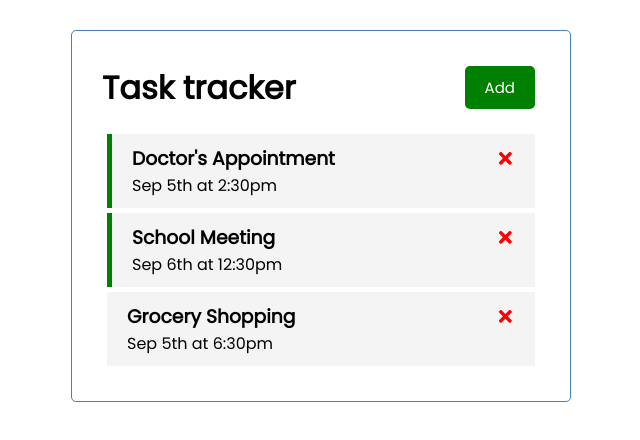
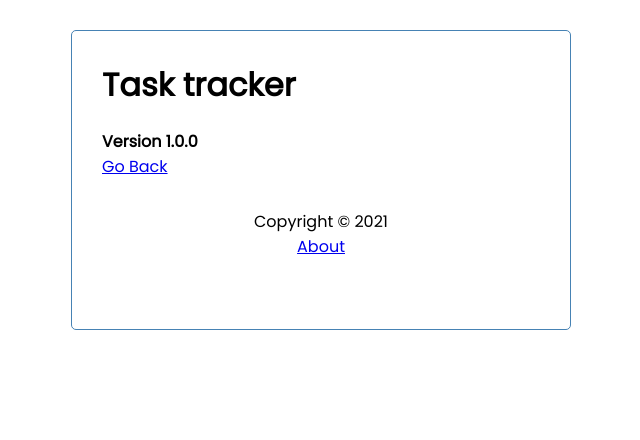
Before and after one commit to justin-rignault/react-task-tracker, a React (Create React App) app: page /about in a window 1280 px wide. Shown: the top 440 px of the page, without its empty margins (319-959 px from the left). Built offline with nearby package versions, Linux system fonts and the light colour scheme.

Commit message:
about page with react router dom

```diff
--- a/package.json
+++ b/package.json
@@ -10,6 +10,7 @@
     "react": "^17.0.2",
     "react-dom": "^17.0.2",
     "react-icons": "^4.2.0",
+    "react-router-dom": "^5.3.0",
     "react-scripts": "4.0.3",
     "serve": "^12.0.1",
     "web-vitals": "^1.0.1"
--- a/src/App.jsx
+++ b/src/App.jsx
@@ -1,7 +1,10 @@
 import { useState } from 'react'
+import { BrowserRouter as Router, Route  } from 'react-router-dom'
 import Header from './components/Header'
 import Tasks from './components/Tasks'
 import AddTask from './components/AddTask'
+import Footer from './components/Footer'
+import About from './components/About'
 
 function App() {
   const [ showAddTask , setShowAddTask ] = useState(false)
@@ -41,13 +44,21 @@
   }
 
   return (
+    <Router>
       <div className="container">
         <Header openAddForm={ () => setShowAddTask(!showAddTask) } showAddTask={showAddTask} />
+        <Route path='/' exact render={props => (
+          <>
             { showAddTask && <AddTask onAdd={addTask}/>}
             {tasks.length > 0 ? (
               <Tasks tasks={tasks} onDelete={deleteTask} onToggle={toggleReminder} />
             ) : 'You have no tasks.'}
+          </>
+        )}></Route>
+        <Route path='/about' component={About}></Route>
+        <Footer/>
       </div>
+    </Router>
   )
 }
 
--- /dev/null
+++ b/src/components/About.jsx
@@ -0,0 +1,12 @@
+import { Link } from 'react-router-dom'
+
+const About = () => {
+    return (
+        <div>
+            <h4>Version 1.0.0</h4>
+            <Link to="/">Go Back</Link>
+        </div>
+    )
+}
+
+export default About
--- /dev/null
+++ b/src/components/Footer.jsx
@@ -0,0 +1,12 @@
+import { Link } from 'react-router-dom'
+
+const Footer = () => {
+    return (
+        <footer>
+            <p>Copyright &copy; {new Date().getFullYear()}</p>
+            <Link to="/about">About</Link>
+        </footer>
+    )
+}
+
+export default Footer
--- a/src/components/Header.jsx
+++ b/src/components/Header.jsx
@@ -1,11 +1,15 @@
 import Button from './Button'
+import { useLocation } from 'react-router-dom'
 
 const Header = ({ openAddForm, showAddTask }) => {
+    const location = useLocation()
 
     return (
         <header className="header">
             <h1>Task tracker</h1>
-            <Button color={showAddTask ? 'red' : 'green'} text={showAddTask ? 'Close' : 'Add'} onClick={openAddForm} />
+            { location.pathname === '/' && (
+                <Button color={showAddTask ? 'red' : 'green'} text={showAddTask ? 'Close' : 'Add'} onClick={openAddForm} />
+            )}
         </header>
     )
 }
```
Also changed, not shown: 2 other files (tests, documents, lock files or other folders). Lines whose indentation alone changed are shown as unchanged.
